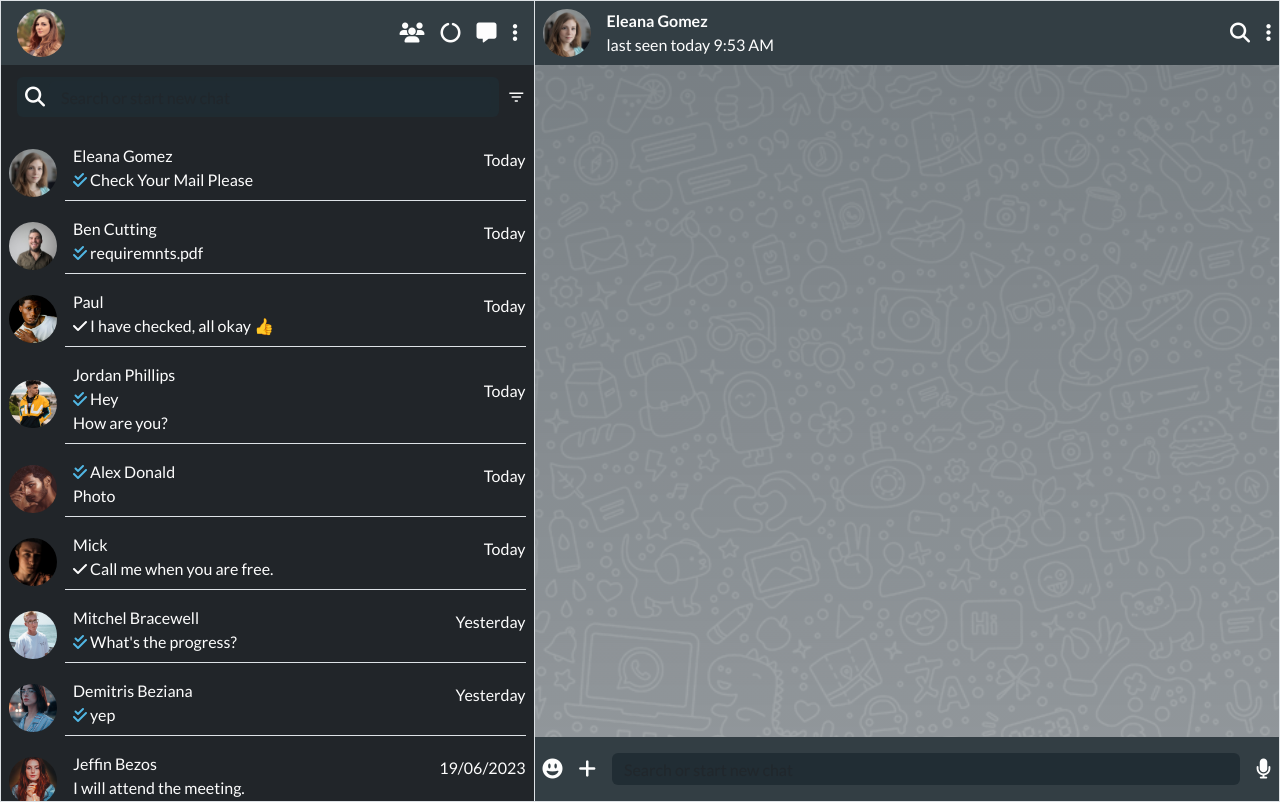
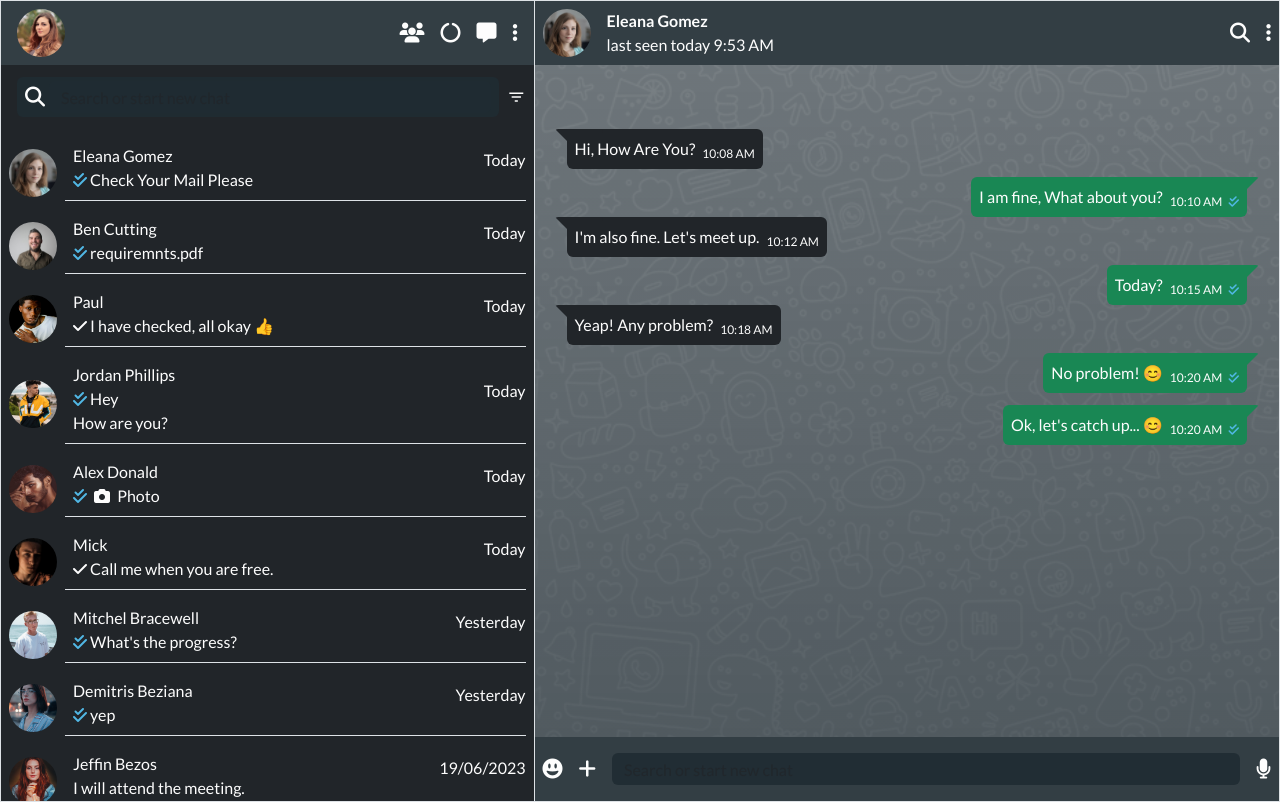
Before and after one commit to gaurabwebdev/whatfaap, a plain HTML site: page index.html in a window 1280 px wide. Drawn offline with nearby package versions, Linux system fonts and the light colour scheme.

Commit message:
primary coding done

```diff
--- a/index.html
+++ b/index.html
@@ -4,6 +4,8 @@
     <meta charset="UTF-8">
     <meta name="viewport" content="width=device-width, initial-scale=1.0">
     <title>WhatFapp</title>
+    <!-- Favicon -->
+    <link rel="shortcut icon" type="image/png" href="https://cdn-icons-png.flaticon.com/512/1384/1384055.png">
     <!-- FontAwwesome Kit -->
     <script src="https://kit.fontawesome.com/d135e30a11.js"></script>
     <!-- BootStrap CDN Link -->
@@ -152,10 +154,12 @@
                                         <div class="d-flex justify-content-between align-items-center w-100 border-bottom pb-2">
                                             <p class="d-flex flex-column justify-content-center m-0 ms-2">
                                                 <span>
-                                                    <i class="fa-solid fa-check-double seen-message"></i>
+
                                                     Alex Donald
                                                 </span>
                                                 <span>
+                                                    <i class="fa-solid fa-check-double seen-message"></i>
+                                                    <i class="fa-solid fa-camera mx-1"></i>
                                                     Photo
                                                 </span>
                                             </p>
@@ -308,8 +312,60 @@
                                     </div>
                                 </div>
                             </div>
-                            <div class="right-side-middle position-absolute end-0 w-100">
-
+                            <div class="right-side-middle position-absolute end-0 w-100 row m-0 p-3">
+                                <div class="col d-flex flex-column align-items-start p-3 pt-5 gap-5 left-chats-container">
+                                    <div class="chat-message bg-dark p-2 rounded position-relative z-2 gap-1">
+                                        <p class="m-0 d-inline">
+                                            Hi, How Are You?
+                                        </p>
+                                        <div class="position-absolute top-0 z-n1"></div>
+                                        <sub class="ms-1">10:08 AM</sub>
+                                    </div>
+                                    <div class="chat-message bg-dark p-2 rounded position-relative z-2 gap-1">
+                                        <p class="m-0 d-inline">
+                                            I'm also fine. Let's meet up.
+                                        </p>
+                                        <div class="position-absolute top-0 z-n1"></div>
+                                        <sub class="ms-1">10:12 AM</sub>
+                                    </div>
+                                    <div class="chat-message bg-dark p-2 rounded position-relative z-2 gap-1">
+                                        <p class="m-0 d-inline">
+                                            Yeap! Any problem?
+                                        </p>
+                                        <div class="position-absolute top-0 z-n1"></div>
+                                        <sub class="ms-1">10:18 AM</sub>
+                                    </div>
+                                </div>
+                                <div class="col d-flex flex-column align-items-end p-3 gap-5 right-chats-container">
+                                    <div class="chat-message bg-success p-2 rounded position-relative z-2">
+                                        <p class="m-0 d-inline">
+                                            I am fine, What about you?
+                                        </p>
+                                        <div class="position-absolute top-0 z-n1"></div>
+                                        <sub class="ms-1">10:10 AM <i class="fa-solid fa-check-double seen-message ms-1"></i></sub>
+                                    </div>
+                                    <div class="chat-message bg-success p-2 rounded position-relative z-2">
+                                        <p class="m-0 d-inline">
+                                            Today?
+                                        </p>
+                                        <div class="position-absolute top-0 z-n1"></div>
+                                        <sub class="ms-1">10:15 AM <i class="fa-solid fa-check-double seen-message ms-1"></i></sub>
+                                    </div>
+                                    <div class="chat-message bg-success p-2 rounded position-relative z-2">
+                                        <p class="m-0 d-inline">
+                                            No problem! 😊
+                                        </p>
+                                        <div class="position-absolute top-0 z-n1"></div>
+                                        <sub class="ms-1">10:20 AM <i class="fa-solid fa-check-double seen-message ms-1"></i></sub>
+                                    </div>
+                                    <div class="chat-message bg-success p-2 rounded position-relative z-2 group-message">
+                                        <p class="m-0 d-inline">
+                                            Ok, let's catch up... 😊
+                                        </p>
+                                        <div class="position-absolute top-0 z-n1"></div>
+                                        <sub class="ms-1">10:20 AM <i class="fa-solid fa-check-double seen-message ms-1"></i></sub>
+                                    </div>
+                                </div>
                             </div>
                             <div class="right-side-end position-absolute bottom-0 start-0 w-100 d-flex justify-content-between align-items-center gap-3 px-2 py-3">
                                 <i class="fa-solid fa-face-grin-wide cursor-pointer fs-5"></i>
--- a/styles.css
+++ b/styles.css
@@ -100,10 +100,52 @@ body {
 }
 /* Right-Side CSS */
 .right-side-middle{
-    background-image: linear-gradient(to top, rgba(32, 44, 51, 0.419), rgba(32, 44, 51, 0.547)), url("assets/img/wapp-bg.png");
+    background-image: linear-gradient(to top, rgba(32, 44, 51, 0.75), rgba(32, 44, 51, 0.6)), url("assets/img/wapp-bg.png");
     background-position: center;
     background-size: cover;
     min-height: calc(100vh - 128px);
     overflow-y: scroll;
     top: 4rem;
 }
+
+
+/* User Messages CSS */
+
+.left-chats-container .chat-message div {
+    width: 0 !important;
+    height: 0 !important;
+    border-right: 1.5rem solid #212529;
+    border-left: 1.5rem solid transparent;
+    border-top: 1.5rem solid #212529;
+    border-radius: 0.2rem;
+    left: -0.75rem;
+}
+
+.right-chats-container{
+    padding-top: 6rem !important;
+}
+
+.right-chats-container .chat-message div {
+    width: 0 !important;
+    height: 0 !important;
+    border-right: 1.5rem solid transparent;
+    border-left: 1.5rem solid #198754;
+    border-top: 1.5rem solid #198754;
+    border-radius: 0.2rem;
+    right: -0.75rem;
+}
+
+.group-message{
+    margin-top: -2.25rem;
+}
+
+/*
+    =========
+            MEDIA QUERIES For All Devices
+                                        =========
+
+*/
+
+@media only screen and (max-width: 600px) {
+
+}
```
